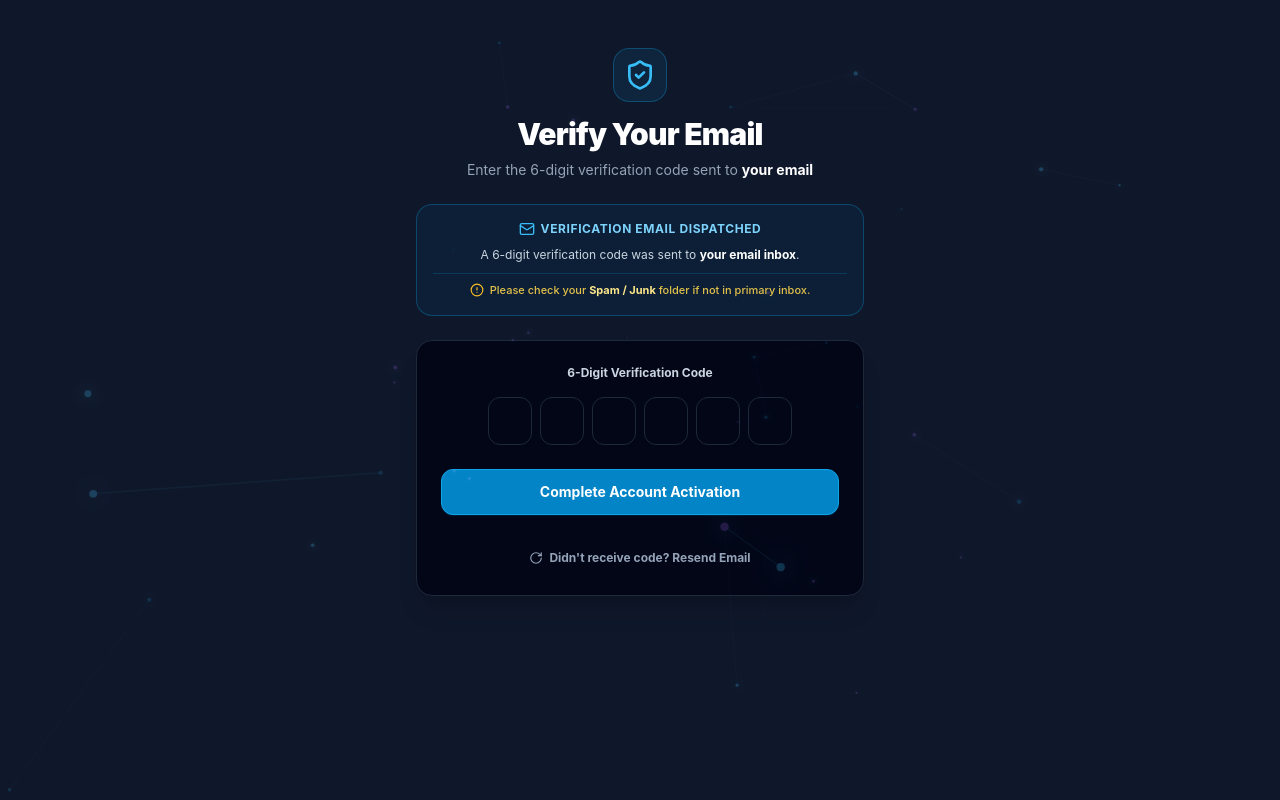
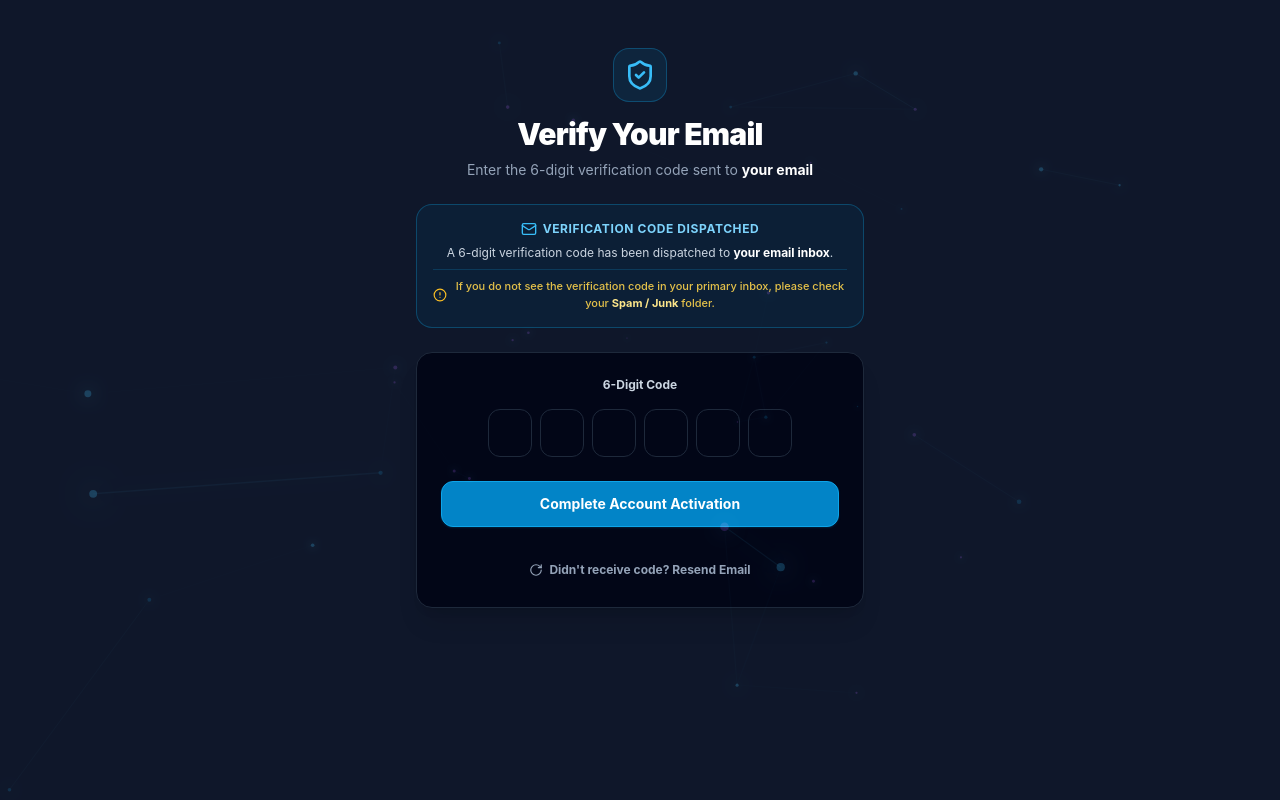
Before and after one commit to Ashutosh-star-bit/GuardianAI, a React (Vite) app in the folder frontend/: page /verify-email in a window 1280 px wide. Built offline with nearby package versions, Linux system fonts and the light colour scheme.

Commit message:
Remove testing code revealer from UI and fix dynamic backend API URL for verification email dispatch

```diff
--- a/frontend/src/context/AuthContext.tsx
+++ b/frontend/src/context/AuthContext.tsx
@@ -246,9 +246,10 @@ export const AuthProvider: React.FC<{ children: React.ReactNode }> = ({ children
 
     // Trigger backend SMTP email dispatch service with exact generated 6-digit OTP code (2.5s max timeout to prevent UI freeze)
     try {
+      const apiBaseUrl = import.meta.env.VITE_API_BASE_URL ? import.meta.env.VITE_API_BASE_URL.replace(/\/$/, '') : 'http://localhost:8000/api/v1';
       const controller = new AbortController();
       const timer = setTimeout(() => controller.abort(), 2500);
-      await fetch('http://localhost:8000/api/v1/auth/send-verification-code', {
+      await fetch(`${apiBaseUrl}/auth/send-verification-code`, {
         method: 'POST',
         headers: { 'Content-Type': 'application/json' },
         body: JSON.stringify({ email: cleanEmail, name: name || cleanEmail.split('@')[0], otp_code: generatedOtp }),
@@ -284,9 +285,10 @@ export const AuthProvider: React.FC<{ children: React.ReactNode }> = ({ children
     localStorage.setItem('guardianai_pending_otp', newOtp);
 
     try {
+      const apiBaseUrl = import.meta.env.VITE_API_BASE_URL ? import.meta.env.VITE_API_BASE_URL.replace(/\/$/, '') : 'http://localhost:8000/api/v1';
       const controller = new AbortController();
       const timer = setTimeout(() => controller.abort(), 2500);
-      await fetch('http://localhost:8000/api/v1/auth/send-verification-code', {
+      await fetch(`${apiBaseUrl}/auth/send-verification-code`, {
         method: 'POST',
         headers: { 'Content-Type': 'application/json' },
         body: JSON.stringify({ email: pendingEmail, name: pendingEmail.split('@')[0], otp_code: newOtp }),
--- a/frontend/src/pages/auth/VerifyEmailPage.tsx
+++ b/frontend/src/pages/auth/VerifyEmailPage.tsx
@@ -1,6 +1,6 @@
 import React, { useState } from 'react';
 import { Link, useNavigate } from 'react-router-dom';
-import { ShieldCheck, Mail, RotateCw, AlertCircle, Eye, EyeOff, Sparkles } from 'lucide-react';
+import { ShieldCheck, Mail, RotateCw, AlertCircle } from 'lucide-react';
 import { PageTransition } from '../../components/common/PageTransition';
 import { Button } from '../../components/common/Button';
 import { Card } from '../../components/common/Card';
@@ -8,10 +8,9 @@ import { useToast } from '../../context/ToastContext';
 import { useAuth } from '../../context/AuthContext';
 
 export const VerifyEmailPage: React.FC = () => {
-  const { pendingEmail, verificationOtp, verifyOtpCode, resendVerificationCode } = useAuth();
+  const { pendingEmail, verifyOtpCode, resendVerificationCode } = useAuth();
   const [code, setCode] = useState(['', '', '', '', '', '']);
   const [isVerifying, setIsVerifying] = useState(false);
-  const [showHelperCode, setShowHelperCode] = useState(false);
   const { showToast } = useToast();
   const navigate = useNavigate();
 
@@ -59,14 +58,6 @@ export const VerifyEmailPage: React.FC = () => {
     }
   };
 
-  const handleAutoFillCode = () => {
-    if (verificationOtp && verificationOtp.length === 6) {
-      const digits = verificationOtp.split('');
-      setCode(digits);
-      showToast('success', 'Code Auto-Filled!', 'Verification code filled automatically.');
-    }
-  };
-
   return (
     <PageTransition className="min-h-[80vh] flex items-center justify-center py-12 px-4">
       <div className="w-full max-w-md space-y-6">
@@ -83,52 +74,24 @@ export const VerifyEmailPage: React.FC = () => {
         </div>
 
         {/* Security Email Dispatch Info Banner */}
-        <div className="bg-sky-950/40 border border-sky-500/30 rounded-2xl p-4 text-center space-y-2.5">
+        <div className="bg-sky-950/40 border border-sky-500/30 rounded-2xl p-4 text-center space-y-2">
           <div className="flex items-center justify-center gap-1.5 text-xs font-bold text-sky-300 uppercase tracking-wider">
             <Mail className="w-4 h-4 text-sky-400" />
-            <span>Verification Email Dispatched</span>
+            <span>Verification Code Dispatched</span>
           </div>
           <p className="text-xs text-slate-300">
-            A 6-digit verification code was sent to <strong className="text-white">{pendingEmail || 'your email inbox'}</strong>.
+            A 6-digit verification code has been dispatched to <strong className="text-white">{pendingEmail || 'your email inbox'}</strong>.
           </p>
-
-          <div className="pt-2 border-t border-sky-500/20 space-y-2">
-            <div className="text-[11px] text-amber-300/90 flex items-center justify-center gap-1.5 font-medium">
-              <AlertCircle className="w-3.5 h-3.5 text-amber-400 shrink-0" />
-              <span>Please check your <strong className="text-amber-200">Spam / Junk</strong> folder if not in primary inbox.</span>
-            </div>
-
-            {/* Revealer / Auto-fill Helper for Testing */}
-            {verificationOtp && (
-              <div className="pt-1 flex items-center justify-center gap-2">
-                <button
-                  type="button"
-                  onClick={() => setShowHelperCode(!showHelperCode)}
-                  className="text-xs text-sky-400 hover:text-sky-300 font-bold underline flex items-center gap-1 transition-colors"
-                >
-                  {showHelperCode ? <EyeOff className="w-3.5 h-3.5" /> : <Eye className="w-3.5 h-3.5" />}
-                  <span>{showHelperCode ? 'Hide Testing Helper Code' : 'Click to View Testing Code'}</span>
-                </button>
-
-                {showHelperCode && (
-                  <button
-                    type="button"
-                    onClick={handleAutoFillCode}
-                    className="px-2 py-0.5 bg-sky-500/20 border border-sky-400/40 text-sky-300 text-[11px] font-bold rounded-lg hover:bg-sky-500/30 flex items-center gap-1"
-                  >
-                    <Sparkles className="w-3 h-3 text-sky-400" />
-                    <span>Auto-Fill [{verificationOtp}]</span>
-                  </button>
-                )}
-              </div>
-            )}
+          <div className="pt-2 border-t border-sky-500/20 text-[11px] text-amber-300/90 flex items-center justify-center gap-1.5 font-medium">
+            <AlertCircle className="w-3.5 h-3.5 text-amber-400 shrink-0" />
+            <span>If you do not see the verification code in your primary inbox, please check your <strong className="text-amber-200">Spam / Junk</strong> folder.</span>
           </div>
         </div>
 
         <Card className="space-y-6 border-slate-800 bg-slate-900/90">
           <div className="space-y-4">
             <label className="text-xs font-bold text-slate-300 block text-center">
-              6-Digit Verification Code
+              6-Digit Code
             </label>
 
             <div className="flex justify-center gap-2">
```
